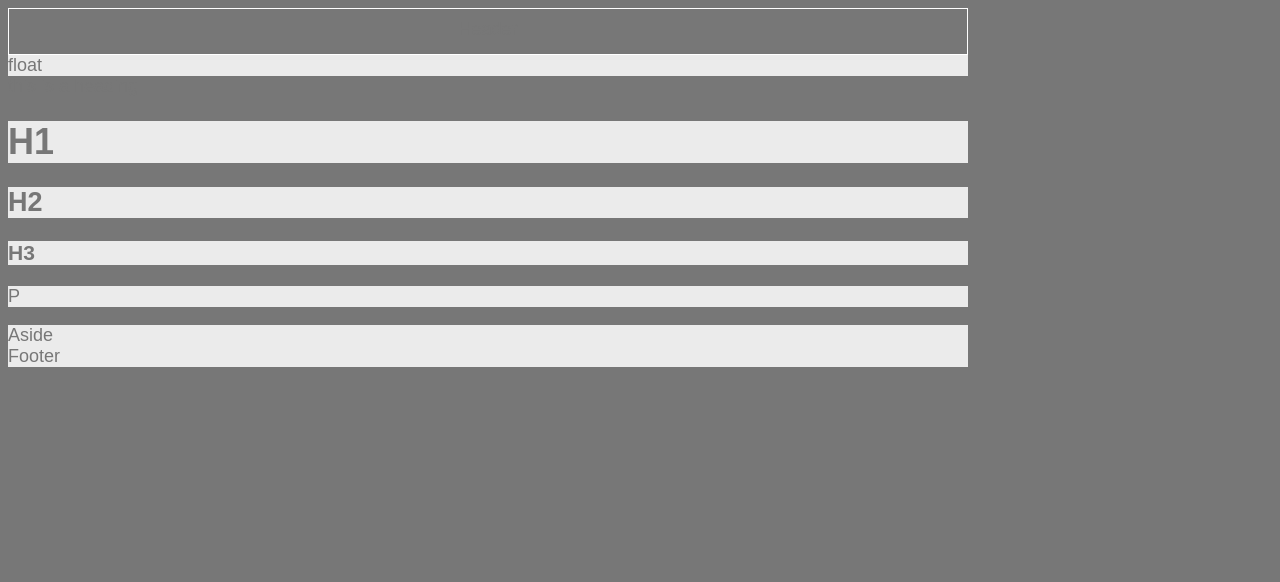
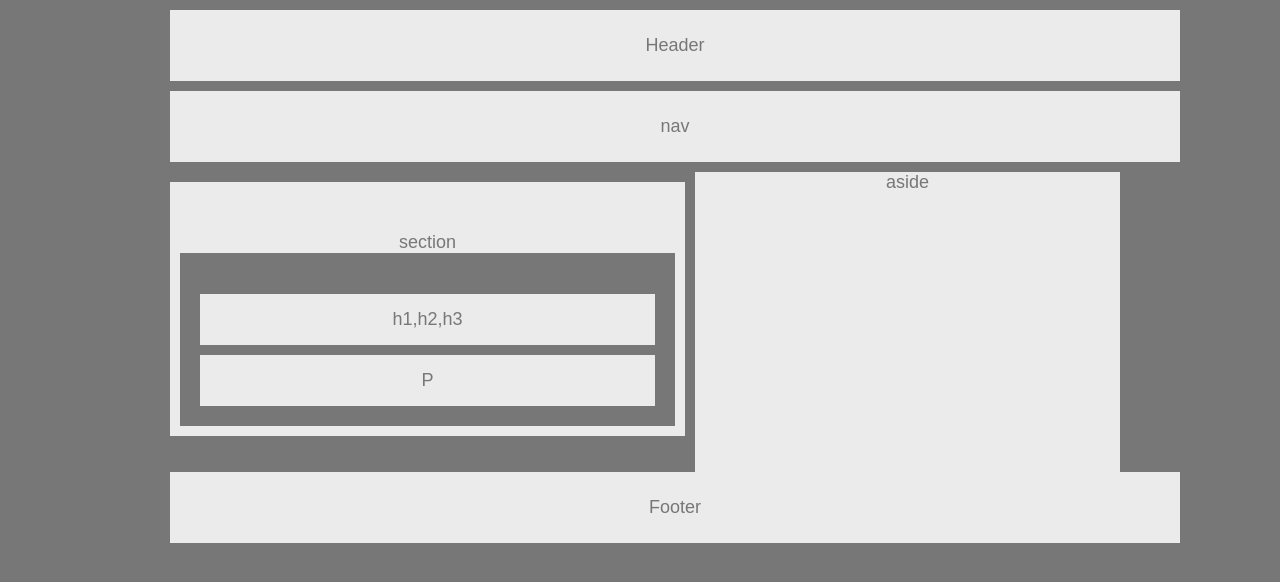
Before and after one commit to thaislip/hw-wireframe, a plain HTML site: page index.html in a window 1280 px wide. Drawn offline with Linux system fonts and the light colour scheme.

Commit message:
final updates to index.hmtl and style.css

```diff
--- a/index.html
+++ b/index.html
@@ -8,28 +8,25 @@
     <link rel="stylesheet" type="text/CSS" href="style.css">
 </head>
 <body>
-    <div class= "container">
+
     <header>Header</header>
-    </div>
 
-    <nav>float</nav>
+    <nav>nav</nav>
 
+<div class="container">
 
-    <div class="section">
-        <article>
-            <heading>this is a heading</heading>
+    <section>section
+        <article>article
+            <p>h1,h2,h3</p>
+            <p>P</p>
         </article>
-        <h1>H1</h1>
-        <h2>H2</h2>
-        <h3>H3</h3>
-        <p>P</p>
-    </div>
+    </section>
 
-    <aside>Aside</aside>
+    <aside>aside</aside>
 
-    <footer>Footer</footer>
+</div>
 
-
+<footer>Footer</footer>
 
 </body>
 </html>
--- a/style.css
+++ b/style.css
@@ -1,43 +1,70 @@
 body{
+    background-color:#777;
+    text-align:center;
     font-family:Arial, Helvetica, sans-serif;
-    color:#777;
-    background:#777;
     width:960px;
     font-size:18px;
+    color:#777;
+    margin:auto;
 }
 
-header{background-color:#777;
-    height: 25px;
-    padding: 10px;
-    border: 1px solid white;
+.container{
+    width:960px;
+}
+
+header{
+    background-color:#ebebeb;
+    margin:10px;
+    padding:25px;
+    width:960px;
 }
 
 nav{
-    background:#ebebeb;
+    background-color:#ebebeb;
+    margin:10px;
+    padding:25px;
+    width:960px;
+}
+
+h1{
+    background-color:#ebebeb;
+    padding:15px;
+    margin:10px;
+    color:#777;
+}
+
+p{
+    background-color:#ebebeb;
+    padding:15px;
+    margin:10px;
+    color:#777;
+}
+
+aside{
+    background-color:#ebebeb;
+    width:425px;
+    height:300px;
+    padding:50px 10px 10ox;
+    color:#777;
+    float:right;
 }
 
 section{
-    background:#ebebeb;
     width:495px;
-    padding:15px;
+    padding:50px 10px 10px;
+    float:left;
+    margin:10px;
+    background-color:#ebebeb;
 }
-
-aside{
-    background:#ebebeb;
+article{
+    background-color:#777;
+    padding:10px;
 }
 
 footer{
-    background:#ebebeb;
+    clear:both;
+    background-color:#ebebeb;
+    padding:25px;
+    margin:10px;
+    width:960px;
 }
-
-h1,h2,h3{
-    color:#777;
-    background:#ebebeb;
-}
-
-p{
-    color:#777;
-    background:#ebebeb;
-}
-
-.container{text-align:center;}
```
